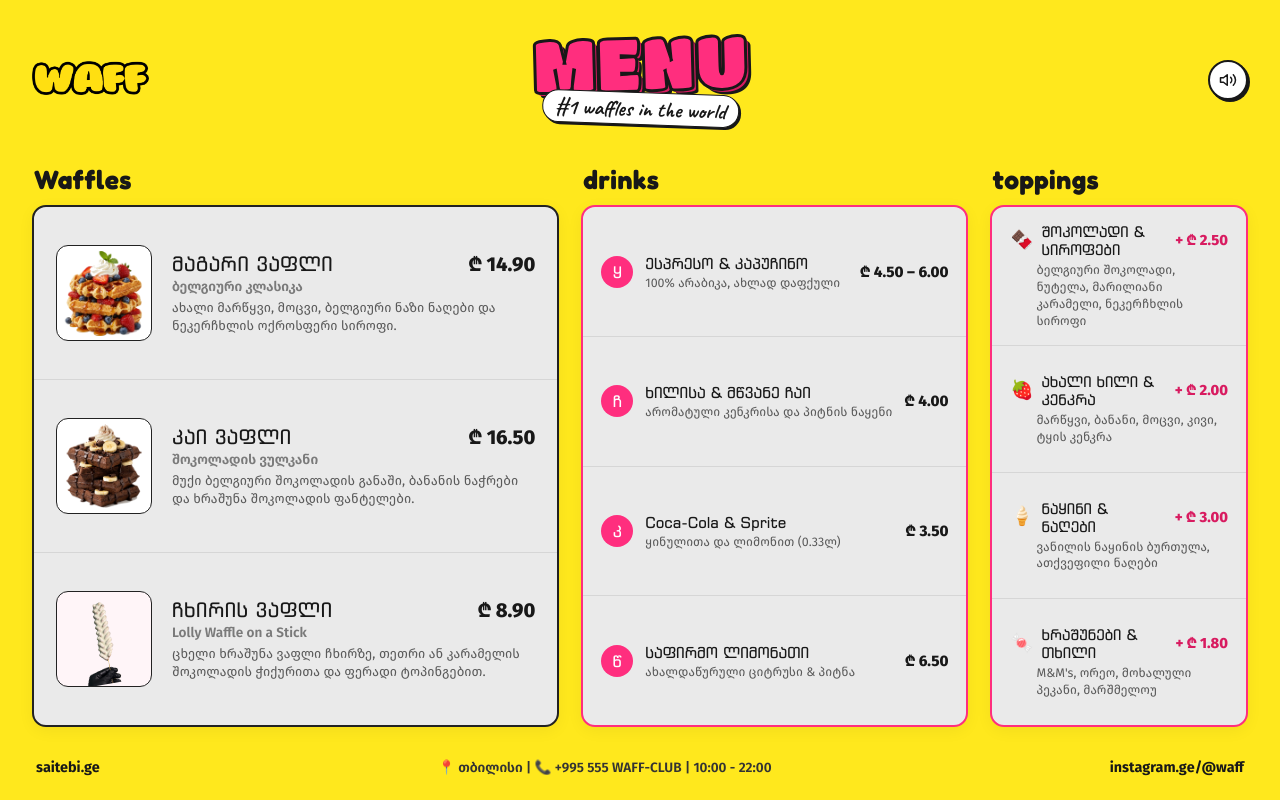
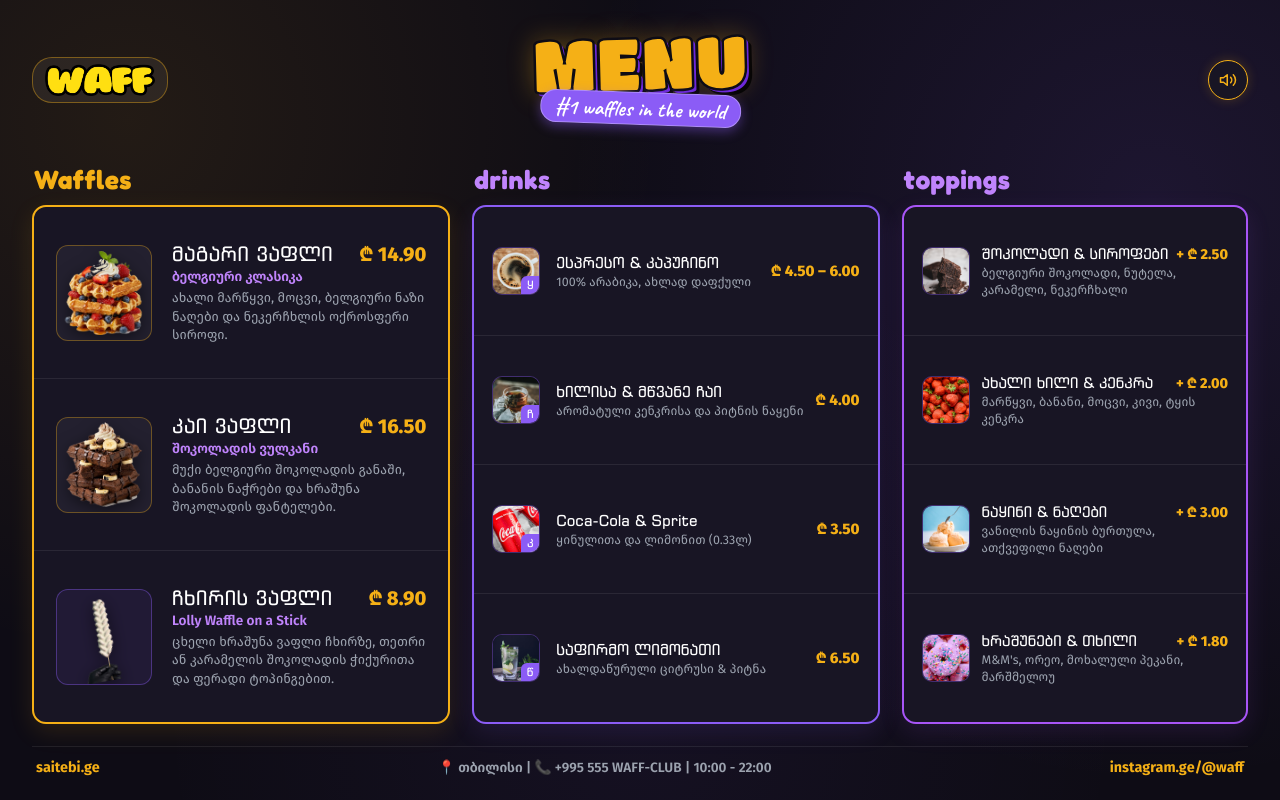
Before and after one commit to vaja457/waff, a website: page index.html in a window 1280 px wide. Drawn offline with Linux system fonts and the light colour scheme.

Commit message:
Color balance overhaul: obsidian canvas with golden yellow & royal violet accents, small photos for drinks and toppings

```diff
--- a/index.html
+++ b/index.html
@@ -7,7 +7,7 @@
 
   <link rel="icon" type="image/png" href="images/waff-logo-trimmed.png">
   <link rel="preload" href="audio/crunch.mp3" as="audio" type="audio/mpeg">
-  <link rel="stylesheet" href="style.css?v=7.0">
+  <link rel="stylesheet" href="style.css?v=8.0">
 </head>
 <body class="waff-landing">
 
@@ -21,7 +21,7 @@
         </a>
       </div>
 
-      <!-- Center Title: Minimalist & Clean Bubble "MENU" -->
+      <!-- Center Title: Balanced Yellow & Purple Bubble "MENU" -->
       <div class="menu-title-block">
         <h1 class="menu-bubble-title">MENU</h1>
         <span class="menu-tagline">#1 waffles in the world</span>
@@ -44,19 +44,19 @@
 
     <!-- Mobile Quick Navigation Tabs -->
     <nav class="mobile-tabs" aria-label="კატეგორიები">
-      <a href="#colWaffles" class="mobile-tab-btn active">Waffles</a>
-      <a href="#colDrinks" class="mobile-tab-btn">Drinks</a>
-      <a href="#colToppings" class="mobile-tab-btn">Toppings</a>
+      <a href="#colWaffles" class="mobile-tab-btn active">🧇 Waffles</a>
+      <a href="#colDrinks" class="mobile-tab-btn">🥤 Drinks</a>
+      <a href="#colToppings" class="mobile-tab-btn">🍓 Toppings</a>
     </nav>
 
     <!-- Main 3-Column Menu Grid -->
     <main class="menu-grid">
 
       <!-- ==========================================
-           COLUMN 1: Waffles (Single Clean Panel with 3 Rows)
+           COLUMN 1: Waffles (Golden Yellow Accent)
            ========================================== -->
       <section class="menu-col col-waffles" id="colWaffles">
-        <h2 class="col-heading">Waffles</h2>
+        <h2 class="col-heading heading-yellow">Waffles</h2>
 
         <div class="panel-box waffles-panel">
 
@@ -109,57 +109,61 @@
       </section>
 
       <!-- ==========================================
-           COLUMN 2: drinks (Single Clean Panel with Pink Outline)
+           COLUMN 2: drinks (Purple / Lilac Accent)
            ========================================== -->
       <section class="menu-col col-drinks" id="colDrinks">
-        <h2 class="col-heading">drinks</h2>
+        <h2 class="col-heading heading-purple">drinks</h2>
 
         <div class="panel-box drinks-panel">
 
           <!-- Drink 1: [ყ] ყავა -->
           <div class="drink-row" data-crunch="true">
-            <div class="drink-left">
-              <span class="drink-letter-badge">ყ</span>
+            <div class="item-thumb-box">
+              <img src="images/drink-coffee.jpg" alt="ყავა" class="item-thumb-img" loading="lazy">
+              <span class="drink-badge">ყ</span>
+            </div>
             <div class="drink-texts">
               <h4 class="drink-name">ესპრესო & კაპუჩინო</h4>
               <p class="drink-detail">100% არაბიკა, ახლად დაფქული</p>
-              </div>
             </div>
             <div class="drink-price">₾ 4.50 – 6.00</div>
           </div>
 
           <!-- Drink 2: [ჩ] ჩაი -->
           <div class="drink-row" data-crunch="true">
-            <div class="drink-left">
-              <span class="drink-letter-badge">ჩ</span>
+            <div class="item-thumb-box">
+              <img src="images/drink-tea.jpg" alt="ჩაი" class="item-thumb-img" loading="lazy">
+              <span class="drink-badge">ჩ</span>
+            </div>
             <div class="drink-texts">
               <h4 class="drink-name">ხილისა & მწვანე ჩაი</h4>
               <p class="drink-detail">არომატული კენკრისა და პიტნის ნაყენი</p>
-              </div>
             </div>
             <div class="drink-price">₾ 4.00</div>
           </div>
 
           <!-- Drink 3: [კ] კოლა -->
           <div class="drink-row" data-crunch="true">
-            <div class="drink-left">
-              <span class="drink-letter-badge">კ</span>
+            <div class="item-thumb-box">
+              <img src="images/drink-cola.jpg" alt="კოლა" class="item-thumb-img" loading="lazy">
+              <span class="drink-badge">კ</span>
+            </div>
             <div class="drink-texts">
               <h4 class="drink-name">Coca-Cola & Sprite</h4>
               <p class="drink-detail">ყინულითა და ლიმონით (0.33ლ)</p>
-              </div>
             </div>
             <div class="drink-price">₾ 3.50</div>
           </div>
 
           <!-- Drink 4: [წ] წვენი -->
           <div class="drink-row" data-crunch="true">
-            <div class="drink-left">
-              <span class="drink-letter-badge">წ</span>
+            <div class="item-thumb-box">
+              <img src="images/drink-lemonade.jpg" alt="ლიმონათი" class="item-thumb-img" loading="lazy">
+              <span class="drink-badge">წ</span>
+            </div>
             <div class="drink-texts">
               <h4 class="drink-name">საფირმო ლიმონათი</h4>
               <p class="drink-detail">ახალდაწურული ციტრუსი & პიტნა</p>
-              </div>
             </div>
             <div class="drink-price">₾ 6.50</div>
           </div>
@@ -168,59 +172,75 @@
       </section>
 
       <!-- ==========================================
-           COLUMN 3: toppings (Single Clean Panel with Pink Outline)
+           COLUMN 3: toppings (Purple / Lilac Accent)
            ========================================== -->
       <section class="menu-col col-toppings" id="colToppings">
-        <h2 class="col-heading">toppings</h2>
+        <h2 class="col-heading heading-purple">toppings</h2>
 
         <div class="panel-box toppings-panel">
 
           <!-- Topping 1 -->
           <div class="topping-row" data-crunch="true">
-            <div class="topping-top-line">
-              <div class="topping-title-group">
-                <span class="topping-symbol">🍫</span>
+            <div class="topping-main-row">
+              <div class="item-thumb-box">
+                <img src="images/topping-choco.jpg" alt="შოკოლადი" class="item-thumb-img" loading="lazy">
+              </div>
+              <div class="topping-info-box">
+                <div class="topping-title-row">
                   <h4 class="topping-name">შოკოლადი & სიროფები</h4>
-              </div>
                   <span class="topping-price">+ ₾ 2.50</span>
                 </div>
-            <p class="topping-detail">ბელგიური შოკოლადი, ნუტელა, მარილიანი კარამელი, ნეკერჩხლის სიროფი</p>
+                <p class="topping-detail">ბელგიური შოკოლადი, ნუტელა, კარამელი, ნეკერჩხალი</p>
+              </div>
+            </div>
           </div>
 
           <!-- Topping 2 -->
           <div class="topping-row" data-crunch="true">
-            <div class="topping-top-line">
-              <div class="topping-title-group">
-                <span class="topping-symbol">🍓</span>
+            <div class="topping-main-row">
+              <div class="item-thumb-box">
+                <img src="images/topping-berries.jpg" alt="ხილი და კენკრა" class="item-thumb-img" loading="lazy">
+              </div>
+              <div class="topping-info-box">
+                <div class="topping-title-row">
                   <h4 class="topping-name">ახალი ხილი & კენკრა</h4>
-              </div>
                   <span class="topping-price">+ ₾ 2.00</span>
                 </div>
                 <p class="topping-detail">მარწყვი, ბანანი, მოცვი, კივი, ტყის კენკრა</p>
               </div>
+            </div>
+          </div>
 
           <!-- Topping 3 -->
           <div class="topping-row" data-crunch="true">
-            <div class="topping-top-line">
-              <div class="topping-title-group">
-                <span class="topping-symbol">🍦</span>
+            <div class="topping-main-row">
+              <div class="item-thumb-box">
+                <img src="images/topping-icecream.jpg" alt="ნაყინი და ნაღები" class="item-thumb-img" loading="lazy">
+              </div>
+              <div class="topping-info-box">
+                <div class="topping-title-row">
                   <h4 class="topping-name">ნაყინი & ნაღები</h4>
-              </div>
                   <span class="topping-price">+ ₾ 3.00</span>
                 </div>
                 <p class="topping-detail">ვანილის ნაყინის ბურთულა, ათქვეფილი ნაღები</p>
               </div>
+            </div>
+          </div>
 
           <!-- Topping 4 -->
           <div class="topping-row" data-crunch="true">
-            <div class="topping-top-line">
-              <div class="topping-title-group">
-                <span class="topping-symbol">🍬</span>
+            <div class="topping-main-row">
+              <div class="item-thumb-box">
+                <img src="images/topping-crunch.jpg" alt="ხრაშუნები და თხილი" class="item-thumb-img" loading="lazy">
+              </div>
+              <div class="topping-info-box">
+                <div class="topping-title-row">
                   <h4 class="topping-name">ხრაშუნები & თხილი</h4>
-              </div>
                   <span class="topping-price">+ ₾ 1.80</span>
                 </div>
                 <p class="topping-detail">M&M's, ორეო, მოხალული პეკანი, მარშმელოუ</p>
+              </div>
+            </div>
           </div>
 
         </div>
@@ -228,7 +248,7 @@
 
     </main>
 
-    <!-- Clean Bottom Bar (Matches Figma: 3 text items) -->
+    <!-- Clean Bottom Bar -->
     <footer class="menu-footer">
       <div class="footer-col-left">
         <a href="https://waff-club.vercel.app" class="footer-link">saitebi.ge</a>
@@ -243,6 +263,6 @@
 
   </div>
 
-  <script src="script.js?v=7.0"></script>
+  <script src="script.js?v=8.0"></script>
 </body>
 </html>
--- a/style.css
+++ b/style.css
@@ -1,6 +1,5 @@
 /* ==========================================================================
-   WAFF - Minimalist & Clean Waffleria Landing Menu
-   Design: Flat Canary Yellow, Clean Neutral Panels, Magenta Accents
+   WAFF - Balanced Palette (Obsidian Black, Golden Yellow, Royal Violet)
    ========================================================================== */
 
 @import url('https://fonts.googleapis.com/css2?family=Titan+One&family=Fredoka:wght@600;700&family=Caveat:wght@700&display=swap');
@@ -46,18 +45,25 @@
   font-display: swap;
 }
 
-/* --- Design Variables --- */
+/* --- Color Theme Variables --- */
 :root {
-  --bg-yellow: #FFE81D;
-  --panel-bg: #EAEAEA;
-  --panel-border: #222222;
-  --panel-border-pink: #FF2E7E;
-  --divider-color: #D6D6D6;
-  --text-primary: #181818;
-  --text-secondary: #5A5A5A;
-  --text-muted: #7A7A7A;
-  --accent-pink: #FF2E7E;
-  --accent-pink-dark: #D81B60;
+  --bg-obsidian: #0E0C15;
+  --panel-bg: #181524;
+  --panel-bg-hover: #221E32;
+  --panel-border-yellow: #F5B016;
+  --panel-border-purple: #8B5CF6;
+  --panel-border-purple-light: #A855F7;
+  --divider-color: rgba(255, 255, 255, 0.08);
+
+  --accent-yellow: #F5B016;
+  --accent-yellow-light: #FCD34D;
+  --accent-purple: #8B5CF6;
+  --accent-purple-light: #C084FC;
+  --accent-purple-dark: #6D28D9;
+
+  --text-white: #FFFFFF;
+  --text-offwhite: #E5E7EB;
+  --text-muted: #9CA3AF;
   --card-radius: 14px;
 }
 
@@ -74,8 +80,12 @@ html {
 }
 
 body.waff-landing {
-  background-color: var(--bg-yellow);
-  color: var(--text-primary);
+  background-color: var(--bg-obsidian);
+  background-image:
+    radial-gradient(circle at 10% 15%, rgba(245, 176, 22, 0.09) 0%, transparent 40%),
+    radial-gradient(circle at 90% 25%, rgba(139, 92, 246, 0.12) 0%, transparent 45%),
+    radial-gradient(circle at 50% 90%, rgba(139, 92, 246, 0.06) 0%, transparent 50%);
+  color: var(--text-offwhite);
   font-family: 'FiraGO', -apple-system, BlinkMacSystemFont, "Segoe UI", Roboto, sans-serif;
   min-height: 100vh;
   min-height: 100dvh;
@@ -85,7 +95,7 @@ body.waff-landing {
   -webkit-font-smoothing: antialiased;
 }
 
-/* --- Main Page Container --- */
+/* --- Canvas Wrapper --- */
 .landing-canvas {
   max-width: 1380px;
   width: 100%;
@@ -100,7 +110,7 @@ body.waff-landing {
 }
 
 /* ==========================================================================
-   Top Header: Clean Minimal Bar
+   Header: Brand, Bubble "MENU", Sound Control
    ========================================================================== */
 .menu-top-header {
   display: flex;
@@ -118,15 +128,20 @@ body.waff-landing {
   display: inline-flex;
   align-items: center;
   text-decoration: none;
-  transition: transform 0.15s ease;
+  background: rgba(255, 255, 255, 0.06);
+  padding: 6px 12px;
+  border-radius: 20px;
+  border: 1.5px solid rgba(245, 176, 22, 0.4);
+  transition: transform 0.15s ease, border-color 0.15s ease;
 }
 
 .brand-link:hover {
   transform: scale(1.04);
+  border-color: var(--accent-yellow);
 }
 
 .brand-logo-img {
-  height: 34px;
+  height: 32px;
   width: auto;
   display: block;
 }
@@ -143,15 +158,16 @@ body.waff-landing {
 
 .menu-bubble-title {
   font-family: 'Titan One', 'Fredoka', cursive, sans-serif;
-  font-size: clamp(3rem, 5.5vw, 4.4rem);
+  font-size: clamp(3.2rem, 5.5vw, 4.5rem);
   line-height: 1;
-  color: var(--accent-pink);
+  color: var(--accent-yellow);
   text-transform: uppercase;
   letter-spacing: 2px;
-  -webkit-text-stroke: 3px #181818;
+  -webkit-text-stroke: 2.5px #0E0C15;
   text-shadow:
-    2.5px 2.5px 0 var(--accent-pink-dark),
-    5px 5px 0 #181818;
+    3px 3px 0 var(--accent-purple-dark),
+    6px 6px 0 rgba(0, 0, 0, 0.8),
+    0 0 25px rgba(245, 176, 22, 0.35);
   transform: rotate(-1.5deg);
   user-select: none;
   transition: transform 0.2s ease;
@@ -165,18 +181,18 @@ body.waff-landing {
   font-family: 'Caveat', cursive, sans-serif;
   font-size: clamp(1rem, 1.8vw, 1.35rem);
   font-weight: 700;
-  color: #181818;
-  background: #FFFFFF;
-  padding: 2px 12px;
+  color: #FFFFFF;
+  background: var(--accent-purple);
+  padding: 2px 14px;
   border-radius: 16px;
-  border: 1.8px solid #181818;
-  box-shadow: 2px 2px 0 #181818;
+  border: 1.5px solid rgba(255, 255, 255, 0.3);
+  box-shadow: 0 4px 12px rgba(139, 92, 246, 0.4);
   transform: rotate(2deg) translateY(-6px);
   display: inline-block;
   white-space: nowrap;
 }
 
-/* Right Sound Control */
+/* Sound Toggle */
 .sound-side {
   flex: 1;
   display: flex;
@@ -187,10 +203,10 @@ body.waff-landing {
   width: 40px;
   height: 40px;
   border-radius: 50%;
-  background: #FFFFFF;
-  color: #181818;
-  border: 2px solid #181818;
-  box-shadow: 2px 2px 0 #181818;
+  background: #181524;
+  color: var(--accent-yellow);
+  border: 1.8px solid var(--accent-yellow);
+  box-shadow: 0 0 12px rgba(245, 176, 22, 0.2);
   display: flex;
   align-items: center;
   justify-content: center;
@@ -199,9 +215,9 @@ body.waff-landing {
 }
 
 .sound-toggle-btn:hover {
-  background: var(--accent-pink);
-  color: #FFFFFF;
-  transform: scale(1.06);
+  background: var(--accent-yellow);
+  color: #0E0C15;
+  transform: scale(1.08);
 }
 
 /* Mobile Quick Tabs */
@@ -214,25 +230,26 @@ body.waff-landing {
 .mobile-tab-btn {
   flex: 1;
   text-align: center;
-  background: #FFFFFF;
-  color: #181818;
+  background: #181524;
+  color: var(--text-offwhite);
   text-decoration: none;
   font-weight: 700;
   font-size: 0.9rem;
   padding: 8px 12px;
   border-radius: 20px;
-  border: 2px solid #181818;
-  box-shadow: 2px 2px 0 #181818;
+  border: 1.5px solid rgba(255, 255, 255, 0.15);
   transition: all 0.15s ease;
 }
 
 .mobile-tab-btn.active, .mobile-tab-btn:hover {
-  background: var(--accent-pink);
-  color: #FFFFFF;
+  background: var(--accent-yellow);
+  color: #0E0C15;
+  border-color: var(--accent-yellow);
+  box-shadow: 0 0 12px rgba(245, 176, 22, 0.3);
 }
 
 /* ==========================================================================
-   Main Menu Grid (Waffles | drinks | toppings)
+   Main Menu Grid (3 Columns)
    ========================================================================== */
 .menu-grid {
   display: grid;
@@ -251,37 +268,50 @@ body.waff-landing {
   font-family: 'Fredoka', 'FiraGO', sans-serif;
   font-size: 1.65rem;
   font-weight: 700;
-  color: var(--text-primary);
   margin-bottom: 10px;
   padding-left: 2px;
   letter-spacing: 0.5px;
 }
 
-/* Minimalist Clean Panels */
+.heading-yellow {
+  color: var(--accent-yellow);
+}
+
+.heading-purple {
+  color: var(--accent-purple-light);
+}
+
+/* Panel Containers */
 .panel-box {
   background: var(--panel-bg);
   border-radius: var(--card-radius);
-  border: 2px solid var(--panel-border);
-  box-shadow: 0 4px 16px rgba(0, 0, 0, 0.05);
+  box-shadow: 0 8px 24px rgba(0, 0, 0, 0.35);
   flex: 1;
   display: flex;
   flex-direction: column;
   overflow: hidden;
 }
 
-/* Drinks & Toppings: Distinct Pink Border from Figma */
-.drinks-panel, .toppings-panel {
-  border: 2.5px solid var(--panel-border-pink);
+/* Column 1 (Waffles): Golden Yellow Accent Border */
+.waffles-panel {
+  border: 2px solid var(--panel-border-yellow);
+  box-shadow: 0 8px 24px rgba(245, 176, 22, 0.12);
+}
+
+/* Column 2 & 3 (Drinks & Toppings): Royal Purple Accent Border */
+.drinks-panel {
+  border: 2px solid var(--panel-border-purple);
+  box-shadow: 0 8px 24px rgba(139, 92, 246, 0.12);
+}
+
+.toppings-panel {
+  border: 2px solid var(--panel-border-purple-light);
+  box-shadow: 0 8px 24px rgba(168, 85, 247, 0.12);
 }
 
 /* ==========================================================================
-   Column 1: Waffles (3 Clean Horizontal Rows)
+   Column 1: Waffles (3 Rows)
    ========================================================================== */
-.waffles-panel {
-  display: flex;
-  flex-direction: column;
-}
-
 .waffle-row {
   display: flex;
   align-items: center;
@@ -299,10 +329,9 @@ body.waff-landing {
 }
 
 .waffle-row:hover {
-  background: rgba(255, 255, 255, 0.45);
+  background: var(--panel-bg-hover);
 }
 
-/* Media Box & Thumbnails */
 .waffle-thumb-wrap {
   width: 96px;
   height: 96px;
@@ -310,8 +339,8 @@ body.waff-landing {
   display: flex;
   align-items: center;
   justify-content: center;
-  background: #FFFFFF;
-  border: 1.5px solid #222222;
+  background: rgba(255, 255, 255, 0.05);
+  border: 1.5px solid rgba(245, 176, 22, 0.35);
   border-radius: 12px;
   overflow: hidden;
 }
@@ -321,6 +350,7 @@ body.waff-landing {
   max-height: 90%;
   object-fit: contain;
   transition: transform 0.2s ease;
+  filter: drop-shadow(0 4px 8px rgba(0, 0, 0, 0.5));
 }
 
 .waffle-row:hover .waffle-thumb-img {
@@ -328,7 +358,8 @@ body.waff-landing {
 }
 
 .wrap-stick {
-  background: #FFF5F8;
+  background: rgba(139, 92, 246, 0.08);
+  border-color: rgba(139, 92, 246, 0.4);
 }
 
 .stick-thumb {
@@ -357,7 +388,7 @@ body.waff-landing {
   font-family: 'BPG ExtraSquare Mtavruli', 'FiraGO', sans-serif;
   font-size: 1.25rem;
   font-weight: 800;
-  color: var(--text-primary);
+  color: #FFFFFF;
   letter-spacing: 0.5px;
 }
 
@@ -365,36 +396,31 @@ body.waff-landing {
   font-family: 'FiraGO', sans-serif;
   font-size: 1.25rem;
   font-weight: 800;
-  color: var(--text-primary);
+  color: var(--accent-yellow);
   white-space: nowrap;
 }
 
 .waffle-sub-label {
   font-size: 0.85rem;
   font-weight: 600;
-  color: var(--text-muted);
+  color: var(--accent-purple-light);
   margin-bottom: 4px;
 }
 
 .waffle-ingredients {
   font-size: 0.82rem;
   line-height: 1.4;
-  color: var(--text-secondary);
+  color: var(--text-muted);
 }
 
 /* ==========================================================================
-   Column 2: Drinks (4 Clean Rows)
+   Column 2: Drinks (With Small Photos & Letters)
    ========================================================================== */
-.drinks-panel {
-  display: flex;
-  flex-direction: column;
-}
-
 .drink-row {
   display: flex;
   align-items: center;
   justify-content: space-between;
-  padding: 16px 18px;
+  padding: 14px 18px;
   border-bottom: 1.5px solid var(--divider-color);
   cursor: pointer;
   flex: 1;
@@ -407,41 +433,61 @@ body.waff-landing {
 }
 
 .drink-row:hover {
-  background: rgba(255, 255, 255, 0.45);
+  background: var(--panel-bg-hover);
 }
 
-.drink-left {
-  display: flex;
-  align-items: center;
-  gap: 12px;
-  min-width: 0;
+/* Small Thumbnail with Badge Overlay */
+.item-thumb-box {
+  position: relative;
+  width: 48px;
+  height: 48px;
+  border-radius: 10px;
+  overflow: hidden;
+  border: 1.5px solid rgba(139, 92, 246, 0.4);
+  flex-shrink: 0;
+  background: #110F18;
 }
 
-/* Clean Pink Circle Badge with Georgian Letter */
-.drink-letter-badge {
-  width: 32px;
-  height: 32px;
-  border-radius: 50%;
-  background: var(--accent-pink);
+.item-thumb-img {
+  width: 100%;
+  height: 100%;
+  object-fit: cover;
+  display: block;
+  transition: transform 0.2s ease;
+}
+
+.drink-row:hover .item-thumb-img, .topping-row:hover .item-thumb-img {
+  transform: scale(1.1);
+}
+
+.drink-badge {
+  position: absolute;
+  bottom: 0;
+  right: 0;
+  background: var(--accent-purple);
   color: #FFFFFF;
-  font-family: 'BPG ExtraSquare Mtavruli', 'FiraGO', sans-serif;
-  font-size: 1rem;
+  font-family: 'BPG ExtraSquare Mtavruli', sans-serif;
+  font-size: 0.72rem;
   font-weight: 800;
+  width: 18px;
+  height: 18px;
+  border-radius: 6px 0 0 0;
   display: flex;
   align-items: center;
   justify-content: center;
-  flex-shrink: 0;
 }
 
 .drink-texts {
+  flex: 1;
   min-width: 0;
+  padding-left: 4px;
 }
 
 .drink-name {
   font-family: 'BPG ExtraSquare Mtavruli', 'FiraGO', sans-serif;
   font-size: 0.95rem;
   font-weight: 700;
-  color: var(--text-primary);
+  color: #FFFFFF;
   white-space: nowrap;
   overflow: hidden;
   text-overflow: ellipsis;
@@ -449,7 +495,7 @@ body.waff-landing {
 
 .drink-detail {
   font-size: 0.78rem;
-  color: var(--text-secondary);
+  color: var(--text-muted);
   white-space: nowrap;
   overflow: hidden;
   text-overflow: ellipsis;
@@ -459,24 +505,19 @@ body.waff-landing {
 .drink-price {
   font-size: 0.95rem;
   font-weight: 800;
-  color: var(--text-primary);
+  color: var(--accent-yellow);
   white-space: nowrap;
   flex-shrink: 0;
 }
 
 /* ==========================================================================
-   Column 3: Toppings (4 Clean Groups)
+   Column 3: Toppings (With Small Photos)
    ========================================================================== */
-.toppings-panel {
-  display: flex;
-  flex-direction: column;
-}
-
 .topping-row {
   display: flex;
   flex-direction: column;
   justify-content: center;
-  padding: 15px 18px;
+  padding: 13px 18px;
   border-bottom: 1.5px solid var(--divider-color);
   cursor: pointer;
   flex: 1;
@@ -489,75 +530,78 @@ body.waff-landing {
 }
 
 .topping-row:hover {
-  background: rgba(255, 255, 255, 0.45);
+  background: var(--panel-bg-hover);
 }
 
-.topping-top-line {
+.topping-main-row {
   display: flex;
   align-items: center;
-  justify-content: space-between;
-  gap: 8px;
+  gap: 12px;
 }
 
-.topping-title-group {
-  display: flex;
-  align-items: center;
-  gap: 8px;
+.topping-info-box {
+  flex: 1;
   min-width: 0;
 }
 
-.topping-symbol {
-  font-size: 1.15rem;
-  line-height: 1;
+.topping-title-row {
+  display: flex;
+  align-items: baseline;
+  justify-content: space-between;
+  gap: 8px;
 }
 
 .topping-name {
   font-family: 'BPG ExtraSquare Mtavruli', 'FiraGO', sans-serif;
   font-size: 0.92rem;
   font-weight: 700;
-  color: var(--text-primary);
+  color: #FFFFFF;
+  white-space: nowrap;
+  overflow: hidden;
+  text-overflow: ellipsis;
 }
 
 .topping-price {
-  font-size: 0.92rem;
+  font-size: 0.9rem;
   font-weight: 800;
-  color: var(--accent-pink-dark);
+  color: var(--accent-yellow);
   white-space: nowrap;
 }
 
 .topping-detail {
   font-size: 0.78rem;
-  color: var(--text-secondary);
+  color: var(--text-muted);
   line-height: 1.35;
-  padding-left: 26px;
+  margin-top: 2px;
 }
 
 /* ==========================================================================
-   Footer: Clean, Minimalist 3-Part Bar
+   Footer: Clean Dark & Purple Bar
    ========================================================================== */
 .menu-footer {
   display: flex;
   align-items: center;
   justify-content: space-between;
-  padding: 10px 4px 4px;
+  padding: 12px 4px 4px;
   font-size: 0.9rem;
   font-weight: 600;
-  color: #181818;
+  color: var(--text-muted);
+  border-top: 1px solid rgba(255, 255, 255, 0.08);
 }
 
 .footer-link {
-  color: #181818;
+  color: var(--accent-yellow);
   text-decoration: none;
   font-weight: 700;
   transition: color 0.15s ease;
 }
 
 .footer-link:hover {
-  color: var(--accent-pink);
+  color: var(--accent-purple-light);
 }
 
 .footer-location {
-  color: #333333;
+  color: var(--text-muted);
   font-size: 0.85rem;
   text-align: center;
 }
@@ -565,8 +609,6 @@ body.waff-landing {
 /* ==========================================================================
    Responsive Adaptations
    ========================================================================== */
-
-/* Tablet & Smaller Screens (< 1024px) */
 @media (max-width: 1024px) {
   .landing-canvas {
     padding: 18px 20px;
@@ -586,7 +628,6 @@ body.waff-landing {
   }
 }
 
-/* Mobile Screens (< 768px) */
 @media (max-width: 768px) {
   .landing-canvas {
     padding: 14px 14px 16px;
@@ -595,7 +636,7 @@ body.waff-landing {
 
   .menu-bubble-title {
     font-size: 2.6rem;
-    -webkit-text-stroke: 2.5px #181818;
+    -webkit-text-stroke: 2px #0E0C15;
   }
 
   .menu-tagline {
@@ -633,7 +674,6 @@ body.waff-landing {
   }
 }
 
-/* Extra Small Screens (< 400px) */
 @media (max-width: 400px) {
   .menu-bubble-title {
     font-size: 2.2rem;
```
Also changed, not shown: images/drink-coffee.jpg (added), images/drink-cola.jpg (added), images/drink-lemonade.jpg (added), images/drink-tea.jpg (added), images/topping-berries.jpg (added), images/topping-choco.jpg (added), images/topping-crunch.jpg (added), images/topping-icecream.jpg (added). Lines whose indentation alone changed are shown as unchanged.
